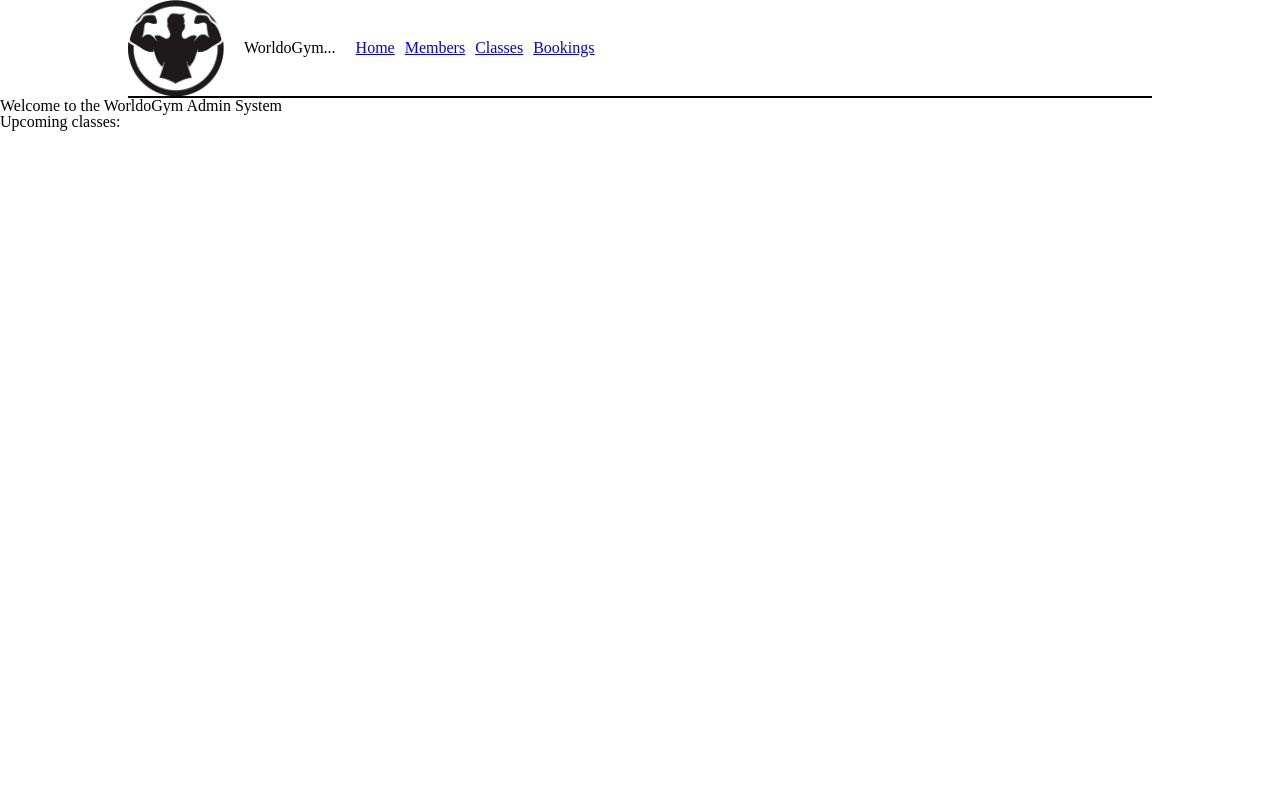
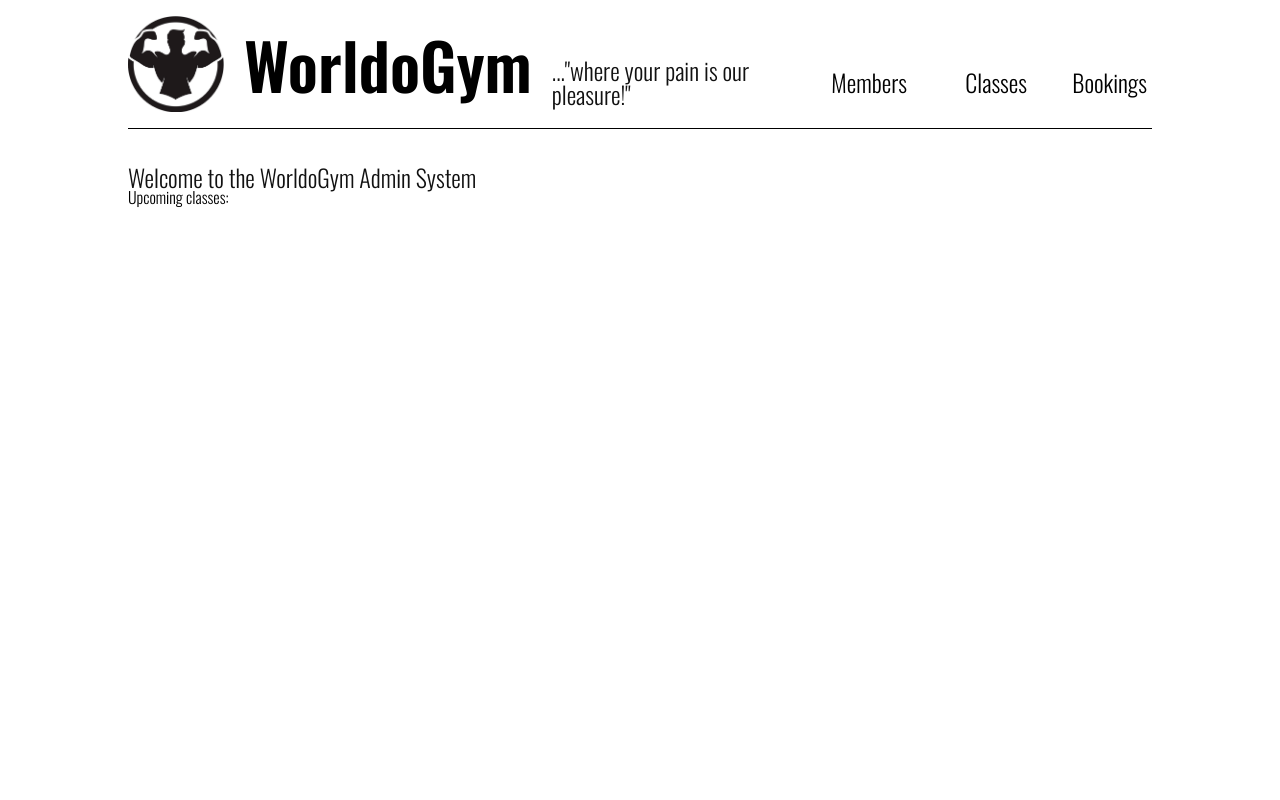
Before and after one commit to Boystavros/gym_admin_app_Python, a Flask app: page / in a window 1280 px wide. Run offline with Flask 2, Linux system fonts and the light colour scheme; data that the repository does not hold is empty; some libraries are stand-ins or nearby versions.

Commit message:
Header styling complete

```diff
--- a/static/css/styles.css
+++ b/static/css/styles.css
@@ -1,19 +1,45 @@
+/* Base styling */
+/* html {
+    background-color: blueviolet;
+} */
 
+body {
+    font-family: 'Oswald', sans-serif;
+    width: 80%;
+    margin-left: 10%;
+}
+
+/* Header and nav styling */
 
 header {
-    width: 80%;
-    margin: 0 auto;
+    width: 100%;
     height: 6rem;
     display: flex;
     flex-direction: row;
     flex-wrap: nowrap;
     align-items: center;
     gap: 20px;
-    border-bottom: 2px black solid;
+    border-bottom: 1px black solid;
+    padding: 1rem;
+    padding-left: 0%;
+    padding-right: 0%;
+}
+
+header a {
+    text-decoration: none;
+    color: black;
 }
 
 h1 {
-    order: 0;
+    font-size: 4rem;
+    font-weight: 600;
+}
+
+h2 {
+    font-size: 1.5rem;
+    flex-grow: 2;
+    padding-top: 36px;
+    color: #111111;
 }
 
 #site-logo {
@@ -26,9 +52,25 @@ ul {
     display: flex;
     flex-direction: row;
     gap: 10px;
-    text-
+    margin-right: 0%;
+    flex-grow: 1;
+    padding-top: 36px;
 }
 
 li {
+    width: 100px;
+    padding: 5px;
+    text-align: right;
+}
 
+nav li a {
+    font-size: 1.5rem;
 }
+
+a:hover {
+    color: blue;
+}
+
+#site-name:hover {
+    color: initial;
+}
--- a/templates/base.html
+++ b/templates/base.html
@@ -4,19 +4,20 @@
         <link rel="stylesheet" href="{{ url_for('static', filename='/css/reset.css') }}">
         <link rel="preconnect" href="https://fonts.googleapis.com">
         <link rel="preconnect" href="https://fonts.gstatic.com" crossorigin>
-        <link href="https://fonts.googleapis.com/css2?family=Abril+Fatface&display=swap" rel="stylesheet">
+        <link href="https://fonts.googleapis.com/css2?family=Oswald:wght@300;600&display=swap" rel="stylesheet">
         <link rel="stylesheet" href="{{ url_for('static', filename='/css/styles.css') }}">
     </head>
     <body>
         <header>
             <!-- <img id="logo" src="/static/images/logo.png" alt="WorldoGym Logo"> -->
             <img id="site-logo" src="/static/images/logo.png" alt="Worldogym logo">
-            <h1> WorldoGym...</h1>
+            <a href="/"><h1 id="site-name"> WorldoGym</h1></a>
+            <h2>..."where your pain is our pleasure!"</h2>
             <nav>
                 <ul>
-                    <li>
+                    <!-- <li>
                         <a href="/">Home</a>
-                    </li>
+                    </li> -->
                     <li>
                         <a href="/members">Members</a>
                     </li>
```
